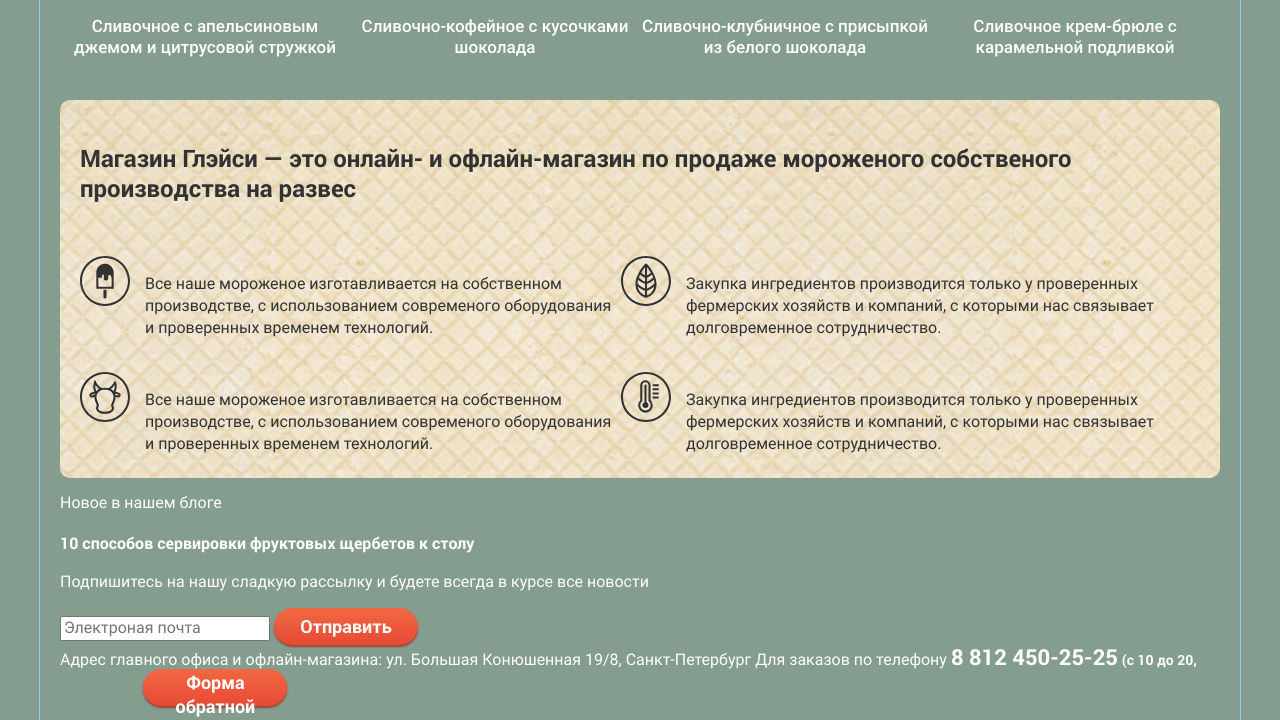
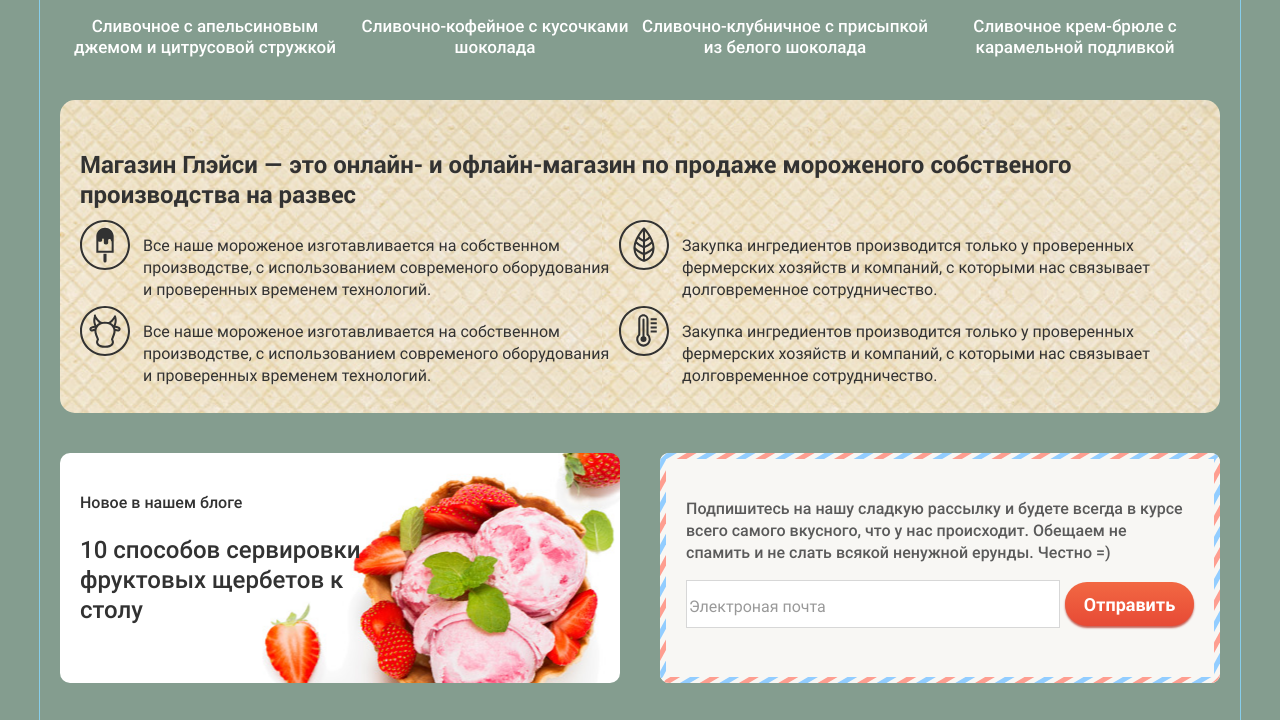
Before and after one commit to GusevBoy/836439-gllacy, a plain HTML site: page index.html in a window 1280 px wide. Shown: the part 1229-1949 px from the top of the page. Drawn offline with nearby package versions, Linux system fonts and the light colour scheme; files whose address does not match are found by name.

Commit message:
Добавил стилей к subscribe и recipes

```diff
--- a/css/master.css
+++ b/css/master.css
@@ -934,12 +934,13 @@ body {
 	box-sizing: border-box;
 	width: 100%;
 	background-image: url(../img/theme/waffle.jpg);
-	background-position: center;
+	background-position: right;
 	background-repeat: repeat;
 	background-size: contain;
-	border-radius: 10px;
-	padding: 23px 20px;
+	border-radius: 15px;
+	padding: 29px 20px 26px 20px;
 	color: #323232;
+	margin-bottom: 40px;
 }
 
 .facts__title {
@@ -947,6 +948,7 @@ body {
 	line-height: 1.25;
 	text-align: left;
 	color: #323232;
+	margin-bottom: 6px;
 }
 
 .facts__list {
@@ -962,15 +964,15 @@ body {
 	line-height: 1.38;
 	text-align: left;
 	width: 42.5%;
-	padding-top: 50px;
-	padding-left: 65px;
+	padding-top: 20px;
+	padding-left: 63px;
 }
 
 .item_icon-ice,
 .item_icon-leaf,
 .item_icon-cow,
 .item_icon-deg {
-	background-position: left;
+	background-position: 0 15%;
 	background-repeat: no-repeat;
 	background-size: 50px;
 }
@@ -990,3 +992,89 @@ body {
 .item_icon-deg {
 	background-image: url(../img/icons/thermometer.svg);
 }
+
+.flex__container {
+	display: flex;
+	justify-content: space-between;
+}
+
+.flex__container {
+	margin-bottom: 40px;
+}
+
+.recipes,
+.subscribe {
+	display: block;
+	height: 230px;
+	width: 560px;
+	padding: 23px 20px;
+	box-sizing: border-box;
+	border-radius: 10px;
+}
+
+.recipes {
+	background-image: url(../img/theme/strawberry.jpg);
+	background-position: 20% 42%;
+	background-repeat: no-repeat;
+	background-size: initial;
+}
+
+.recipes__desc,
+.recipes__link {
+	color: #323232;
+	font-size: 16px;
+	line-height: 22px;
+	text-align: left;
+	font-weight: 500;
+}
+
+.recipes__title {
+	width: 285px;
+	padding: 0;
+}
+
+.recipes__link {
+	font-size: 24px;
+	line-height: 30px;
+}
+
+.subscribe {
+	border-style: solid;
+	border-width: 6px;
+	border-image: url(../img/icons/bg-post.svg) 10;
+	background-color: #f8f7f4;
+}
+
+.subscribe__desc {
+	font-size: 16px;
+  line-height: 22px;
+  text-align: left;
+  color: #5a5a5a;
+}
+
+.subscribe__form {
+	display: flex;
+	align-items: center;
+	justify-content: space-between;
+}
+
+.subscribe__input {
+	width: 368px;
+  height: 44px;
+	border-width: 1px;
+	border-style: solid;
+	border-color: rgba(178, 178, 178, 0.52);
+}
+
+.subscribe__input::placeholder {
+	font-size: 16px;
+	line-height: 44px;
+	vertical-align: middle;
+	text-align: left;
+	color: #999999;
+}
+
+.subscribe__button {
+	width: 129px;
+	height: 44px;
+}
--- a/index.html
+++ b/index.html
@@ -249,18 +249,22 @@
 					</li>
 				</ul>
 			</section>
+			<div class="flex__container">
 				<article class="recipes">
 					<p class="recipes__desc">Новое в нашем блоге</p>
-				<h4 class="recipes__title">10 способов сервировки фруктовых щербетов к столу</h4>
+					<h4 class="recipes__title">
+						<a class="recipes__link link">10 способов сервировки фруктовых щербетов к столу</link>
+					</h4>
 				</article>
 				<div class="subscribe">
-				<p class="subscribe__desc">Подпишитесь на нашу сладкую рассылку и будете всегда в курсе все новости</p>
+					<p class="subscribe__desc">Подпишитесь на нашу сладкую рассылку и будете всегда в курсе всего самого вкусного, что у нас происходит. Обещаем не спамить и не слать всякой ненужной ерунды. Честно =) </p>
 					<form class="subscribe__form form" action="https://echo.htmlacademy.ru" method="post">
 						<label class="form__label">
 							<input class="subscribe__input" type="email" name="subscribe-email" placeholder="Электроная почта">
 						</label>
 						<button class="subscribe__button button" type="submit" name="button-send">Отправить</button>
 					</form>
+				</div>
 			</div>
 			<div class="map">
 				<!--Сдесь будет карта -->
@@ -279,22 +283,22 @@
 			<ul class="footer__social social">
 				<li class="social__item">
 					<a class="social__link" aria-label="twitter" href="#">
-						<img class="social__img" src="img/icons/twitter.svg" alt="Читайте о мороженом в твитере" width="33" height="33" class="social__img">
+						<img class="social__img" src="img/icons/media/twitter.svg" alt="Читайте о мороженом в твитере" width="33" height="33" class="social__img">
 					</a>
 				</li>
 				<li class="social__item">
 					<a class="social__link" aria-label="instagram" href="#">
-						<img class="social__img" src="img/icons/instagram.svg" alt="Подпишитесь на нас в instagram" width="33" height="33" class="social__img">
+						<img class="social__img" src="img/icons/media/instagram.svg" alt="Подпишитесь на нас в instagram" width="33" height="33" class="social__img">
 					</a>
 				</li>
 				<li class="social__item">
 					<a class="social__link" aria-label="facebook" href="#">
-						<img class="social__img" src="img/icons/fb.svg" alt="Следите за нами в facebook" width="33" height="33" class="social__img">
+						<img class="social__img" src="img/icons/media/fb.svg" alt="Следите за нами в facebook" width="33" height="33" class="social__img">
 					</a>
 				</li>
 				<li class="social__item">
 					<a class="social__link" aria-label="vkontakte" href="#">
-						<img class="social__img" src="img/icons/vk.svg" alt="Следите за нами в вконтакте" width="33" height="33" class="social__img">
+						<img class="social__img" src="img/icons/media/vk.svg" alt="Следите за нами в вконтакте" width="33" height="33" class="social__img">
 					</a>
 				</li>
 			</ul>
@@ -318,12 +322,16 @@
 					</div>
 				</div>
 			</ul>
-			<p class="footer__copyright copyright">
+			<div class="footer__copyright copyright">
 				<a class="copyright__link link" href="https://htmlacademy.ru" aria-label="htmlacademy">
 					<img class="copyright__img" src="img/icons/logo-htmlacademy.svg" width="110" height="40" alt="Добро пожаловать в HTML Academy">
 				</a>
-				<strong class="copyright__iportant">Сделано:</strong>
+				<p class="copyright__desc">
+					Сделано в
+					<!-- Правильно ли я добавил модификатор ? -->
+					<a class="copyright__link_htmlacademy" href="https://htmlacademy.ru">HTML Academy</a> © 2017
 				</p>
+			</div>
 		</footer>
 	</body>
 </html>
```
Also changed, not shown: img/icons/fb.svg (deleted), img/icons/instagram.svg (deleted), img/icons/twitter.svg (deleted), img/icons/vk-ac.svg (deleted), img/icons/vk-hover.svg (deleted), img/icons/vk.svg (deleted), img/theme/strawberry.jpg (renamed from img/theme/strawberry .jpg). Lines whose indentation alone changed are shown as unchanged.
